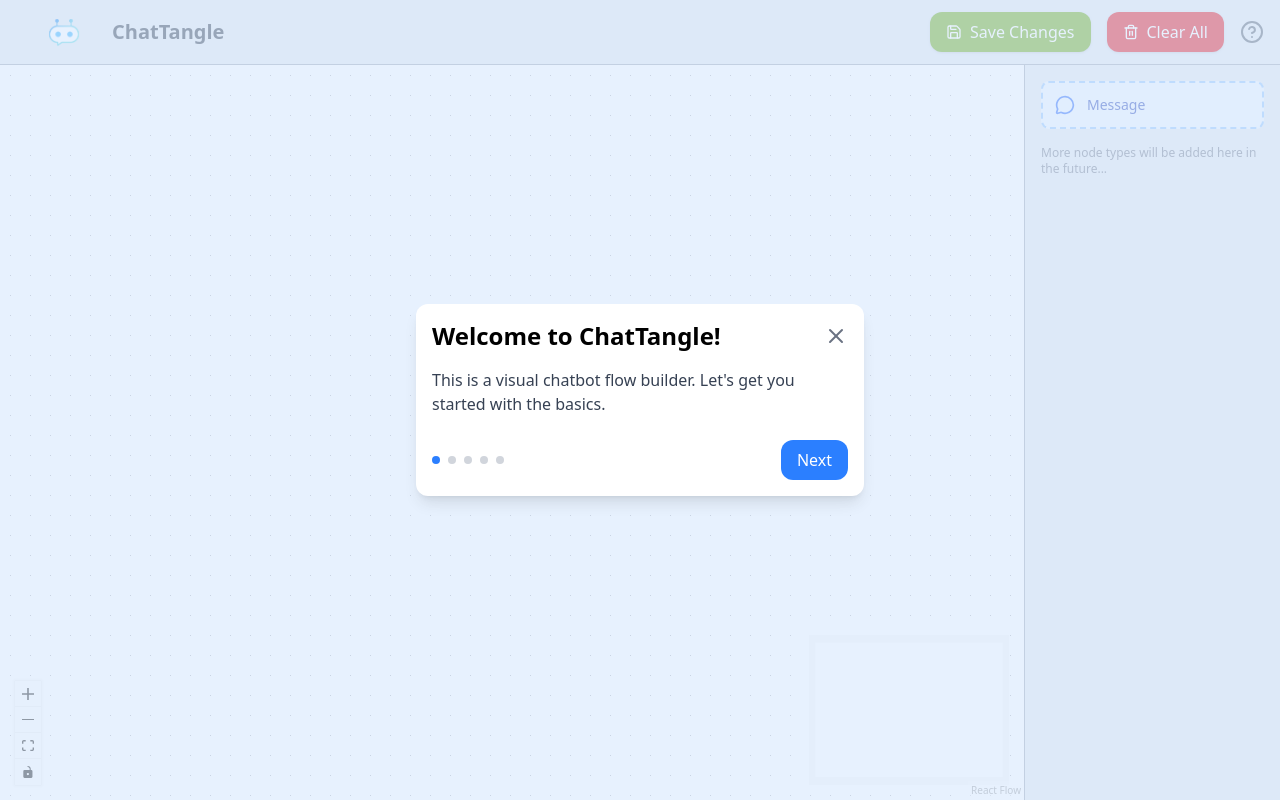
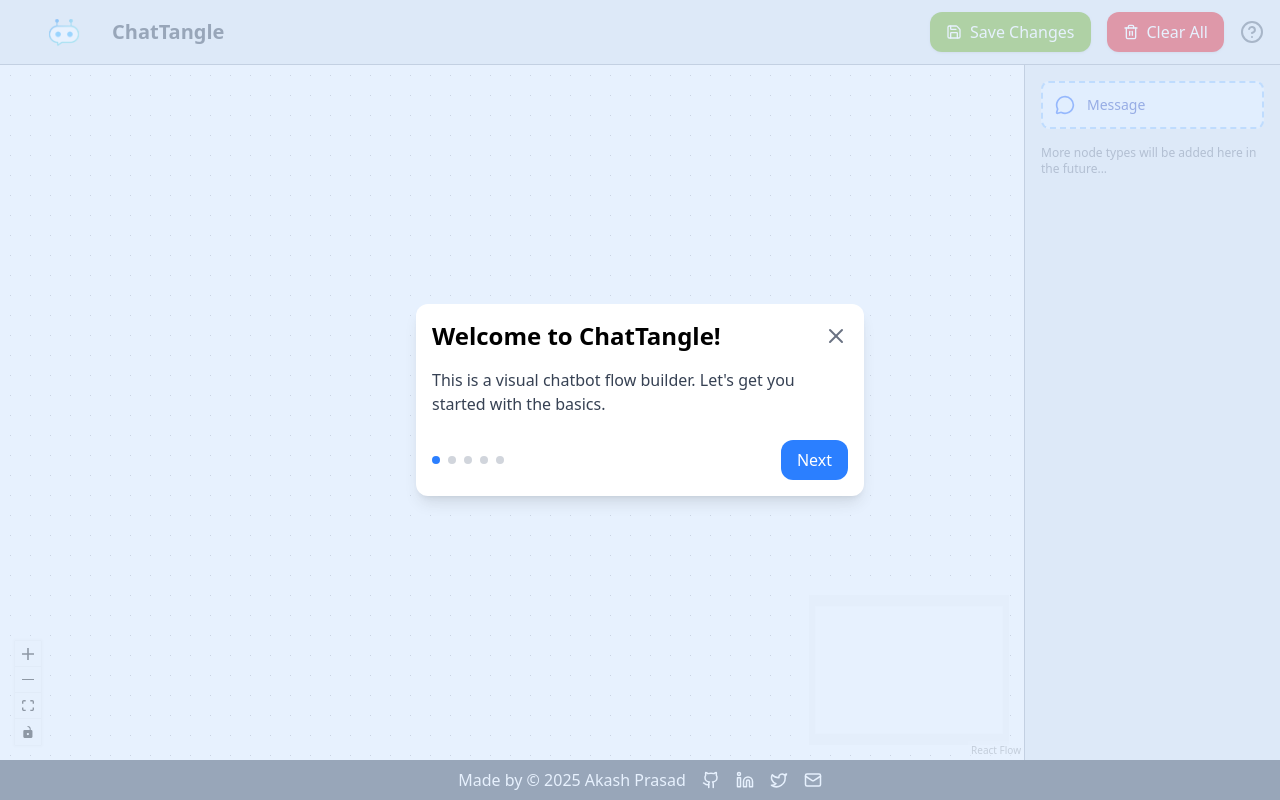
Before and after one commit to AKASH-PRASAD7/chatbot-flow-builder, a React (Vite) app: page / in a window 1280 px wide. Built offline with nearby package versions, Linux system fonts and the light colour scheme.

Commit message:
feat: added footer

```diff
--- a/index.html
+++ b/index.html
@@ -5,6 +5,12 @@
     <link rel="icon" type="image/svg+xml" href="/logo1.svg" />
     <meta name="viewport" content="width=device-width, initial-scale=1.0" />
     <title>ChatTangle</title>
+    <link rel="preconnect" href="https://fonts.googleapis.com" />
+    <link rel="preconnect" href="https://fonts.gstatic.com" crossorigin />
+    <link
+      href="https://fonts.googleapis.com/css2?family=Inter:wght@400;500;600;700&display=swap"
+      rel="stylesheet"
+    />
   </head>
   <body>
     <div id="root"></div>
--- a/src/App.tsx
+++ b/src/App.tsx
@@ -7,6 +7,7 @@
 import Tutorial from "./components/Tutorial"; // Import the Tutorial component
 import { useFlowStore } from "./store/useStore";
 import { HelpCircle } from "lucide-react"; // Import the HelpCircle icon
+import Footer from "./components/Footer";
 
 /**
  * Main App Component
@@ -45,7 +46,7 @@
             <HeaderActions />
             <button
               onClick={() => setShowTutorial(true)}
-              className="text-gray-600 hover:text-gray-900"
+              className="text-gray-600 hover:text-gray-900 cursor-pointer"
               title="Help"
             >
               <HelpCircle size={24} />
@@ -62,6 +63,7 @@
         {/* Right Panel - Nodes or Settings */}
         {showSettings ? <SettingsPanel /> : <NodesPanel />}
       </div>
+      <Footer />
     </div>
   );
 };
--- /dev/null
+++ b/src/components/Footer.tsx
@@ -0,0 +1,43 @@
+import { Github, Linkedin, Twitter, Mail } from "lucide-react";
+
+const Footer = () => {
+  return (
+    <footer className="bg-gray-800 text-white p-2 text-center flex justify-center gap-4 items-center">
+      <div>
+        <p>Made by &copy; {new Date().getFullYear()} Akash Prasad</p>
+      </div>
+      <div className="flex items-center space-x-4">
+        <a
+          href="https://github.com/AKASH-PRASAD7"
+          target="_blank"
+          className="hover:text-gray-400"
+        >
+          <Github size={18} />
+        </a>
+        <a
+          href="https://www.linkedin.com/in/akash-prasad7/"
+          target="_blank"
+          className="hover:text-gray-400"
+        >
+          <Linkedin size={18} />
+        </a>
+        <a
+          href="https://x.com/Akash_Prasad7"
+          target="_blank"
+          className="hover:text-gray-400"
+        >
+          <Twitter size={18} />
+        </a>
+        <a
+          href="mailto:akashprsd7@gmail.com"
+          target="_blank"
+          className="hover:text-gray-400"
+        >
+          <Mail size={18} />
+        </a>
+      </div>
+    </footer>
+  );
+};
+
+export default Footer;
--- a/src/hooks/useFormValidation.ts
+++ /dev/null
@@ -1,31 +0,0 @@
-import { useCallback } from "react";
-import { Node, Edge } from "@xyflow/react";
-import { FlowValidation } from "../types";
-
-export const useFlowValidation = (
-  getNodes: () => Node[],
-  getEdges: () => Edge[]
-) => {
-  const validateFlow = useCallback((): FlowValidation => {
-    const nodes = getNodes();
-    const edges = getEdges();
-    const errors: string[] = [];
-
-    if (nodes.length > 1) {
-      const nodesWithoutIncomingEdges = nodes.filter((node) => {
-        return !edges.some((edge) => edge.target === node.id);
-      });
-
-      if (nodesWithoutIncomingEdges.length > 1) {
-        errors.push("More than one node has empty target handles.");
-      }
-    }
-
-    return {
-      isValid: errors.length === 0,
-      errors,
-    };
-  }, [getNodes, getEdges]);
-
-  return { validateFlow };
-};
```
Also changed, not shown: src/types/flow.ts (deleted, +0 -17 lines), src/types/nodes.ts (deleted, +0 -19 lines).
